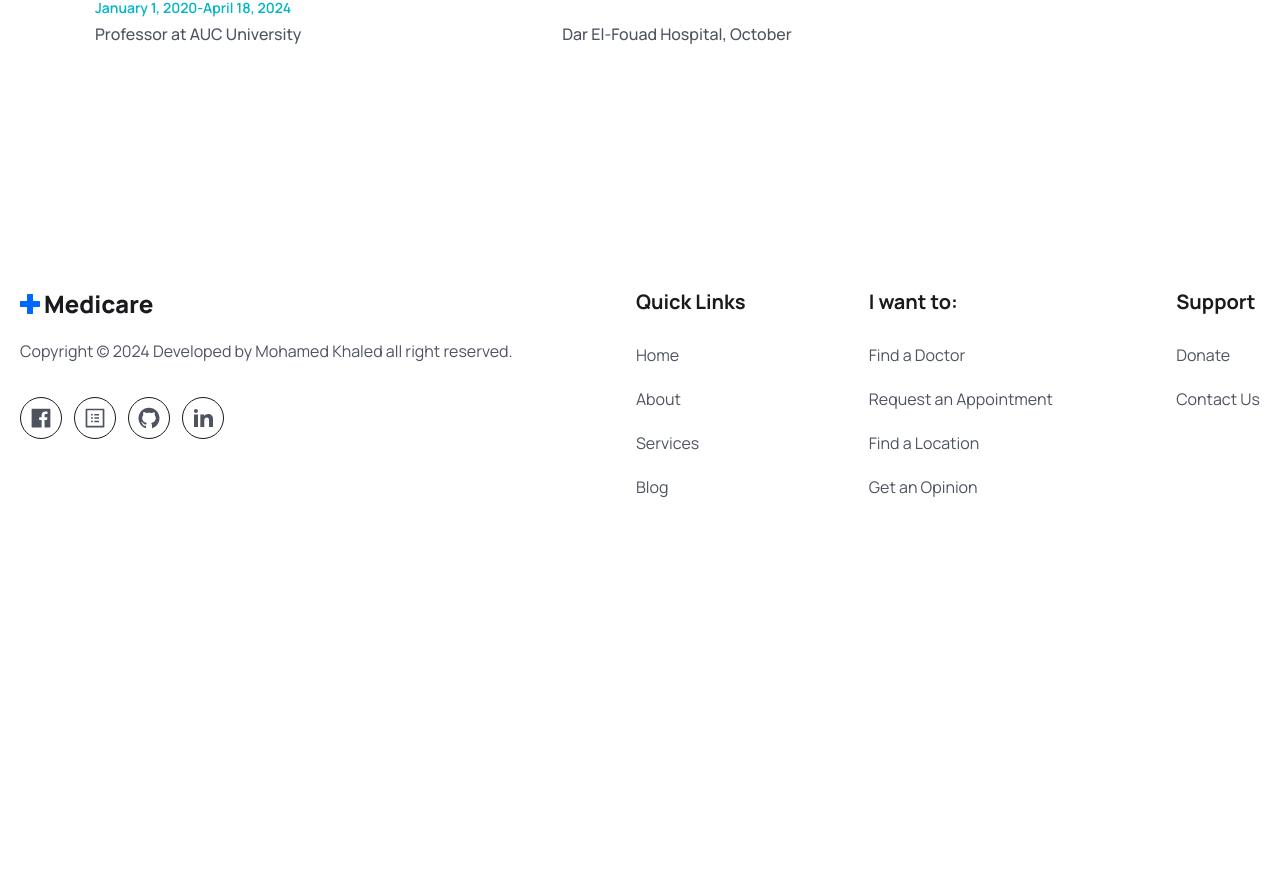
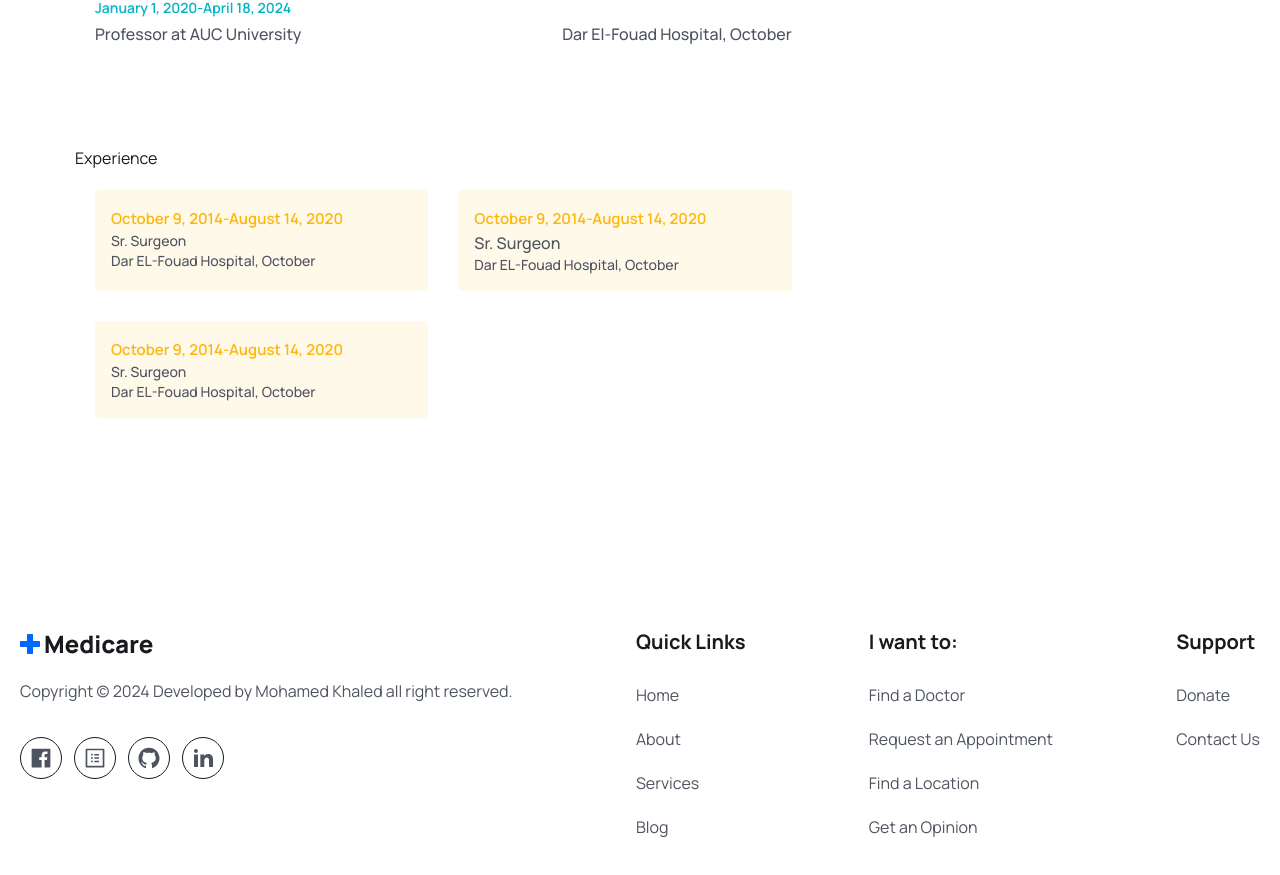
Before and after one commit to mohamedkhaledmk/Doctor-appointment-booking, a React (Vite) app in the folder frontend/: page /doctors/1 in a window 1280 px wide. Shown: the part 852-1727 px from the top of the page. Before the commit the page ends 1433 px from the top, so only its background shows below. Built offline with nearby package versions, Linux system fonts and the light colour scheme.

Commit message:
added the feedback page and form

```diff
--- a/frontend/src/pages/Doctors/DoctorAbout.jsx
+++ b/frontend/src/pages/Doctors/DoctorAbout.jsx
@@ -52,6 +52,44 @@ const DoctorAbout = () => {
           </li>
         </ul>
       </div>
+      <div className="mt-12 ">
+        <h3 className="text-headingColor">Experience</h3>
+        <ul className="grid sm:grid-cols-2 gap-[30px] pt-4 md:p-5">
+          <li className="p-4 rounded bg-[#fff9ea]">
+            <span className="text-yellowColor text-[15px] font-semibold leading-6">
+              {formatDate("2014-10-09")}-{formatDate("2020-08-14")}
+            </span>
+            <p className="text-[14px] leading-5 font-medium text-textColor">
+              Sr. Surgeon
+            </p>
+            <p className="text-[14px] leading-5 font-medium text-textColor">
+              Dar EL-Fouad Hospital, October
+            </p>
+          </li>
+          <li className="p-4 rounded bg-[#fff9ea]">
+            <span className="text-yellowColor text-[15px] font-semibold leading-6">
+              {formatDate("2014-10-09")}-{formatDate("2020-08-14")}
+            </span>
+            <p className="text-[16px] leading-6 font-medium text-textColor">
+              Sr. Surgeon
+            </p>
+            <p className="text-[14px] leading-5 font-medium text-textColor">
+              Dar EL-Fouad Hospital, October
+            </p>
+          </li>
+          <li className="p-4 rounded bg-[#fff9ea]">
+            <span className="text-yellowColor text-[15px] font-semibold leading-6">
+              {formatDate("2014-10-09")}-{formatDate("2020-08-14")}
+            </span>
+            <p className="text-[14px] leading-5 font-medium text-textColor">
+              Sr. Surgeon
+            </p>
+            <p className="text-[14px] leading-5 font-medium text-textColor">
+              Dar EL-Fouad Hospital, October
+            </p>
+          </li>
+        </ul>
+      </div>
     </div>
   );
 };
--- a/frontend/src/pages/Doctors/Feedback.jsx
+++ b/frontend/src/pages/Doctors/Feedback.jsx
@@ -1,7 +1,52 @@
+import { useState } from "react";
 import React from "react";
+import avatar from "../../assets/images/avatar-icon.png";
+import { formatDate } from "../../utils/formatDate";
+import { AiFillStar } from "react-icons/ai";
+import FeedbackForm from "./FeedbackForm";
+const Feedback = () => {
+  const [showFeedbackForm, setShowFeedbackForm] = useState(false);
+  return (
+    <div>
+      <div className="mb-12">
+        <h4 className="font-bold text-headingColor text-[18px] leading-5 lg:text-[20px] mb-[30px]">
+          All reviews <span>(272)</span>
+        </h4>
+        <div className="flex justify-between gap-10 mb-[30px]">
+          <div className="flex gap-3">
+            <figure className="rounded-full w-10 h-10 ">
+              <img className="w-full" src={avatar} alt="Doctor Image" />
+            </figure>
+            <div>
+              <h5 className="text-primaryColor font-bold text-[16px] leading-6">
+                Mohamed Khaled
+              </h5>
+              <p className="text-textColor text-[14px] leading-5">
+                {formatDate("2024-5-10")}
+              </p>
+              <p className="text_para mt-3 font-medium">
+                Good services, Highly recommended 👌
+              </p>
+            </div>
+          </div>
 
-const Feedback = () => {
-  return <div>Feedback</div>;
+          <div className="flex gap-1">
+            {[...Array(5).keys()].map((item, index) => (
+              <AiFillStar key={index} color="#0067FF" />
+            ))}
+          </div>
+        </div>
+      </div>
+      {!showFeedbackForm && (
+        <div className="text-center">
+          <button onClick={() => setShowFeedbackForm(true)} className="btn">
+            Give Feedback
+          </button>
+        </div>
+      )}
+      {showFeedbackForm && <FeedbackForm />}
+    </div>
+  );
 };
 
 export default Feedback;
--- /dev/null
+++ b/frontend/src/pages/Doctors/FeedbackForm.jsx
@@ -0,0 +1,65 @@
+import { useState } from "react";
+import React from "react";
+import { AiFillStar } from "react-icons/ai";
+
+const FeedbackForm = () => {
+  const [hover, setHover] = useState(0);
+  const [rating, setRating] = useState(0);
+  const [feedback, setFeedback] = useState("");
+
+  const handleSubmit = async (e) => {
+    e.preventDefault();
+  };
+  return (
+    <form action="">
+      <div>
+        <h3 className="text-headingColor text-[16px] leading-6 font-semibold mb-4 mt-0">
+          How would you rate the overall experience?
+        </h3>
+        <div className="flex gap-1 ">
+          {[...Array(5).keys()].map((item, index) => {
+            index += 1;
+            return (
+              <button
+                type="button"
+                key={index}
+                className={`${
+                  index <= ((rating && hover) || hover)
+                    ? "text-yellowColor"
+                    : "text-gray-400"
+                } bg-transparent border-none outline-none text-[22px] cursor-pointer`}
+                onMouseEnter={() => setHover(index)}
+                onMouseLeave={() => setHover(rating)}
+                onDoubleClick={() => {
+                  setHover(hover);
+                  setRating(index);
+                }}
+              >
+                <span>
+                  <AiFillStar />
+                </span>
+              </button>
+            );
+          })}
+        </div>
+      </div>
+      <div className="mt-[30px]">
+        {" "}
+        <h3 className="text-headingColor text-[16px] leading-6 font-semibold mb-4 mt-0">
+          Share your feedback or suggesstions{" "}
+        </h3>
+        <textarea
+          placeholder="Write your feedback"
+          rows={5}
+          className="border border-solid border-[#0066ff34] px-4 py-3 rounded-md focus:outline outline-primaryColor w-full"
+          onChange={(e) => setFeedback(e.target.value)}
+        ></textarea>
+      </div>
+      <button type="button" className="btn" onClick={handleSubmit}>
+        Submit Feedback
+      </button>
+    </form>
+  );
+};
+
+export default FeedbackForm;
```
